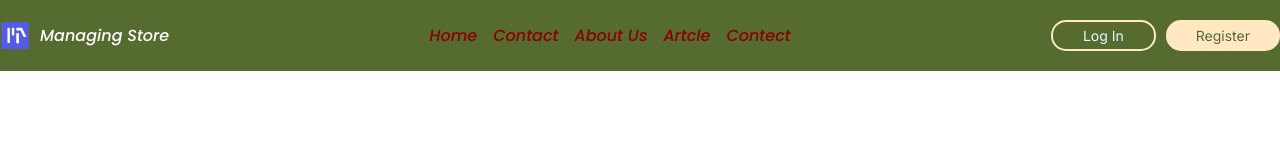
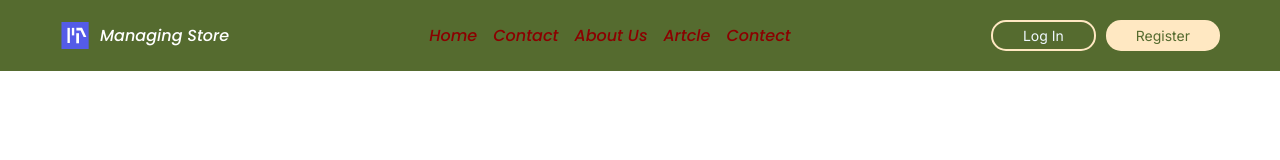
Before and after one commit to fatenSul/task-4, a plain HTML site: page index.html in a window 1280 px wide. Drawn offline with Linux system fonts and the light colour scheme.

Commit message:
fix container width

```diff
--- a/index.html
+++ b/index.html
@@ -11,7 +11,6 @@
 <body>
     <header>
         <div class="container">
-            <div class="row">
             <div class="logo">
                 <img src="img/logo.svg" />
                 <a href="#">Managing Store</a>
@@ -22,7 +21,7 @@
                     <li><a href="#">Contact </a></li>
                     <li><a href="#">About Us </a></li>
                     <li><a href="#">Artcle </a></li>
-                        <li><a href="#">Contect  </a></li>
+                    <li><a href="#">Contect </a></li>
                 </ul>
             </nav>
             <div class="auth">
@@ -30,8 +29,6 @@
                 <a href="#" class="register"> Register</a>
             </div>
         </div>
-
-        </div>
     </header>
 </body>
 
--- a/main.css
+++ b/main.css
@@ -24,20 +24,20 @@ header {
 }
 
 .container {
-    width: calc(100%-120px);
+    width: calc(100% - 120px);
     margin: auto;
 }
 
-body {
-    font-family: 'Poppins', sans-serif;
-}
-
-.container .row {
+header .container {
     display: flex;
     justify-content: space-between;
     align-items: center;
     flex-wrap: wrap;
     z-index: 9;
+}
+
+body {
+    font-family: 'Poppins', sans-serif;
 }
 
 .active{
```
Lines whose indentation alone changed are shown as unchanged.
